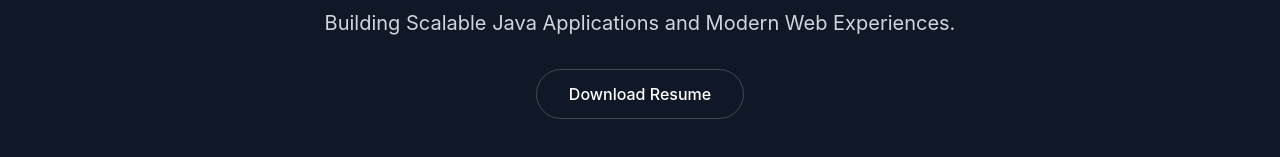
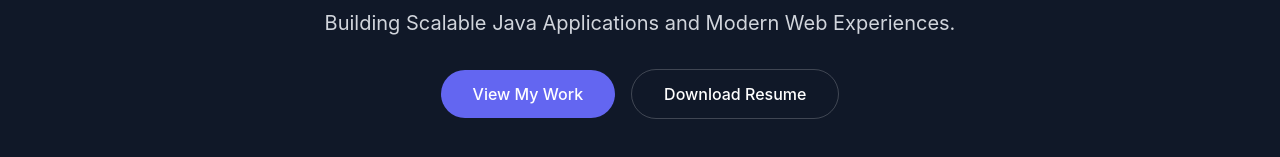
Before and after one commit to Harshbajpai2003/harsh-portfolio, a React (Vite) app in the folder frontend/: page / in a window 1280 px wide. Shown: the part 412-569 px from the top of the page. Built offline with nearby package versions, Linux system fonts and the light colour scheme; no server answers.

Commit message:
update for view my work button

```diff
--- a/frontend/src/components/sections/Hero.jsx
+++ b/frontend/src/components/sections/Hero.jsx
@@ -39,6 +39,12 @@ function Hero() {
           transition={{ duration: 0.6, delay: 0.3 }}
           className="flex flex-col sm:flex-row items-center justify-center gap-4"
         >
+          <Link
+    to="/projects"
+    className="px-8 py-3 bg-primary hover:bg-primary/90 text-white rounded-full font-medium transition-colors"
+  >
+    View My Work
+  </Link>
           <a
             href="/resume.pdf"
             download
```
